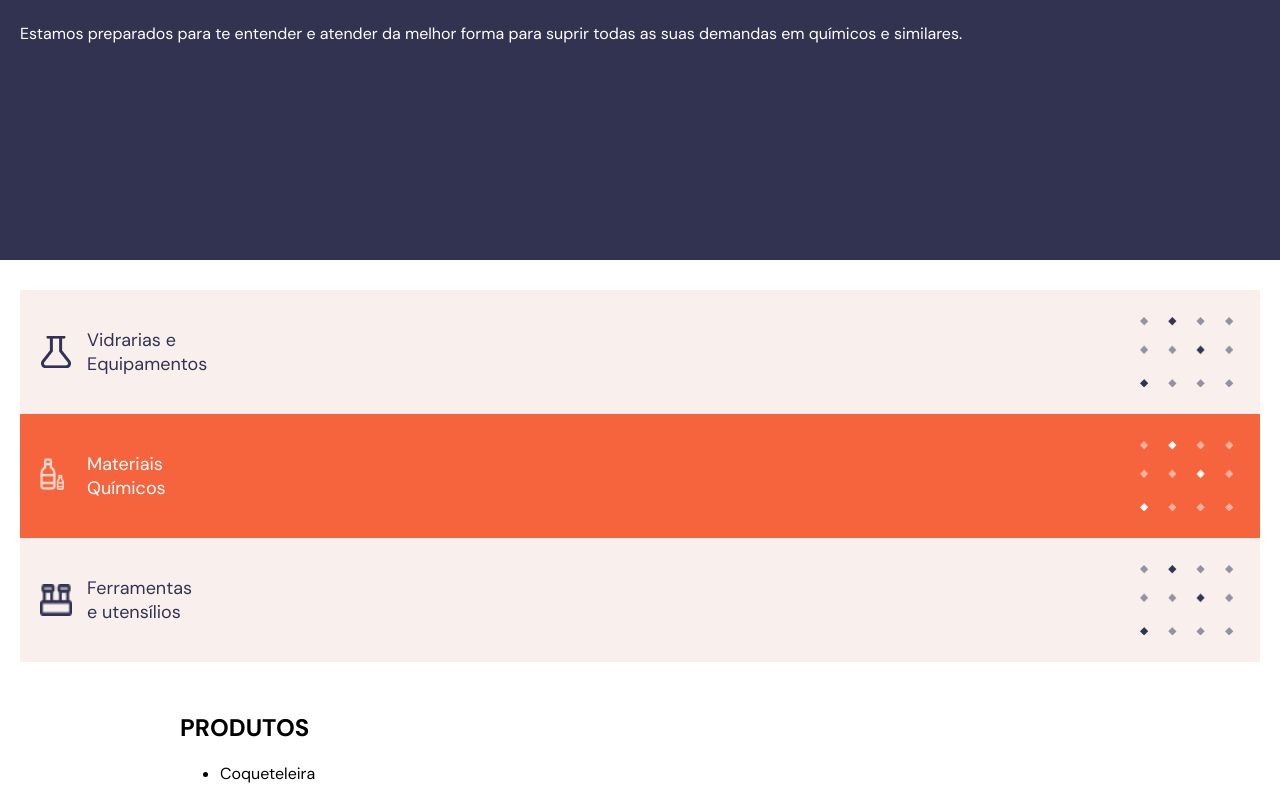
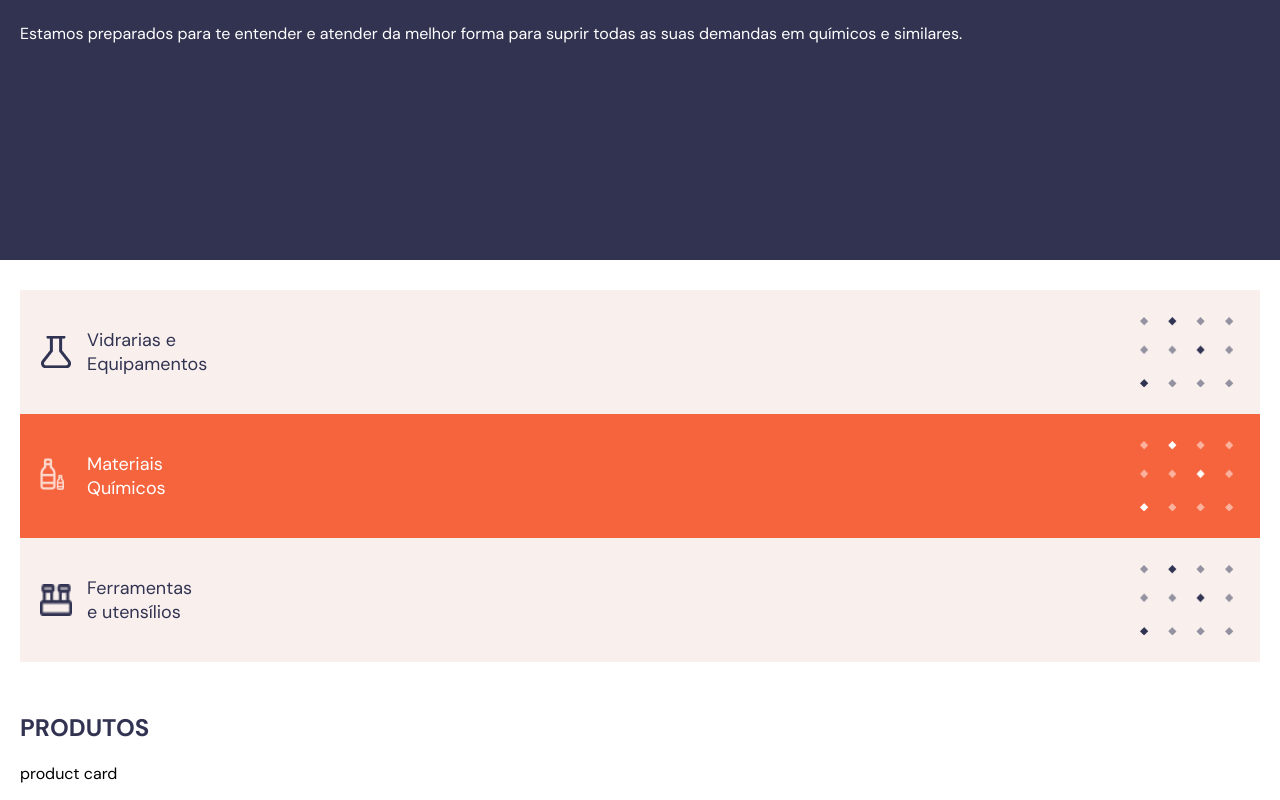
Before and after one commit to wesleydematos/linklab, a Next.js app: page / in a window 1280 px wide. Shown: the part 191-991 px from the top of the page. Built offline with nearby package versions, Linux system fonts and the light colour scheme.

Commit message:
fix: adjusted bugs

```diff
--- a/src/app/page.tsx
+++ b/src/app/page.tsx
@@ -1,11 +1,13 @@
 "use client"
 
 import styles from '@/styles/page.module.sass'
-import { Header, Items } from '../components'
+import { Header, Items, ProductCard } from '../components'
 import { useDispatch, useSelector } from 'react-redux'
 import { RootState } from '@/store/store'
 import { change } from '@/store/slice'
 import { useEffect } from 'react'
+import made from '../../public/made.png'
+import Image from 'next/image'
 
 export default function Home() {
   const { products, dropDown } = useSelector((state: RootState) => state.products)
@@ -20,7 +22,9 @@ export default function Home() {
       <Header/>
       <section>
         <div className={styles.items}>
-          <div className={styles.bg_blue}/>
+          <div className={styles.bg_blue}>
+            <Image src={made} width={150} height={150} alt='made with science'/>
+          </div>
           <div className={styles.bg}/>
           <div className={`${dropDown ? styles.items_drop : styles.normal_items}`}>
             <Items/>
@@ -32,12 +36,7 @@ export default function Home() {
           products.length ?
           <>
             <h1>PRODUTOS</h1>
-            <ul>
-              {products.map((product) => <>
-                <li key={product._id}>{product.name}</li>
-              </>
-              )}
-            </ul>
+            <ProductCard/>
           </>
           : <p>Nenhum produto encontrado...</p>
         }
--- /dev/null
+++ b/src/components/ProductCard/index.tsx
@@ -0,0 +1,7 @@
+export default function ProductCard () {
+  return (
+    <div>
+      product card
+    </div>
+  )
+}
--- a/src/components/index.tsx
+++ b/src/components/index.tsx
@@ -2,10 +2,12 @@ import Header from './Header'
 import HeaderModal from './HeaderModal'
 import Dropdown from './Dropdown'
 import Items from './Items'
+import ProductCard from './ProductCard'
 
 export {
   Header,
   HeaderModal,
   Dropdown,
-  Items
+  Items,
+  ProductCard
 }
--- a/src/styles/header.module.sass
+++ b/src/styles/header.module.sass
@@ -10,6 +10,7 @@
   width: calc( 100vw - 40px )
   padding: 20px
   z-index: 100
+  box-shadow: 0 2px 4px rgba(0, 0, 0, 0.1)
 
   @media (min-width: 1440px)
     padding: 30px 180px
--- a/src/styles/items.module.sass
+++ b/src/styles/items.module.sass
@@ -27,6 +27,7 @@
       color: $white
 
   @media (min-width: 1440px)
+    width:  calc(100vw - 400px)
     flex-direction: row
     z-index: 8
 
--- a/src/styles/page.module.sass
+++ b/src/styles/page.module.sass
@@ -4,25 +4,35 @@
   display: flex
   flex-direction: column
   min-height: 100vh
+  h1
+    color: $primary
+    font-size: 24px
+    font-weight: 700
 
 .section
   @media (min-width: 1440px)
     margin-top: 102px
 
 .products
-  padding: 0 180px
+  padding: 0 20px
+  @media (min-width: 1440px)
+    padding: 0 180px
 
 .items
   padding: 30px 20px
   @media (min-width: 1440px)
     padding: 0
 
-
 .bg_blue
+  display: flex
+  justify-content: space-between
   display: none
   width: 100%
   height: 400px
   background-color: $primary
+  img
+    margin-top: 220px
+    margin-left: 10px
   @media (min-width: 1440px)
     display: block
 
```
Also changed, not shown: src/components/Items/index.tsx (renamed from src/components/Items/index.jsx).
